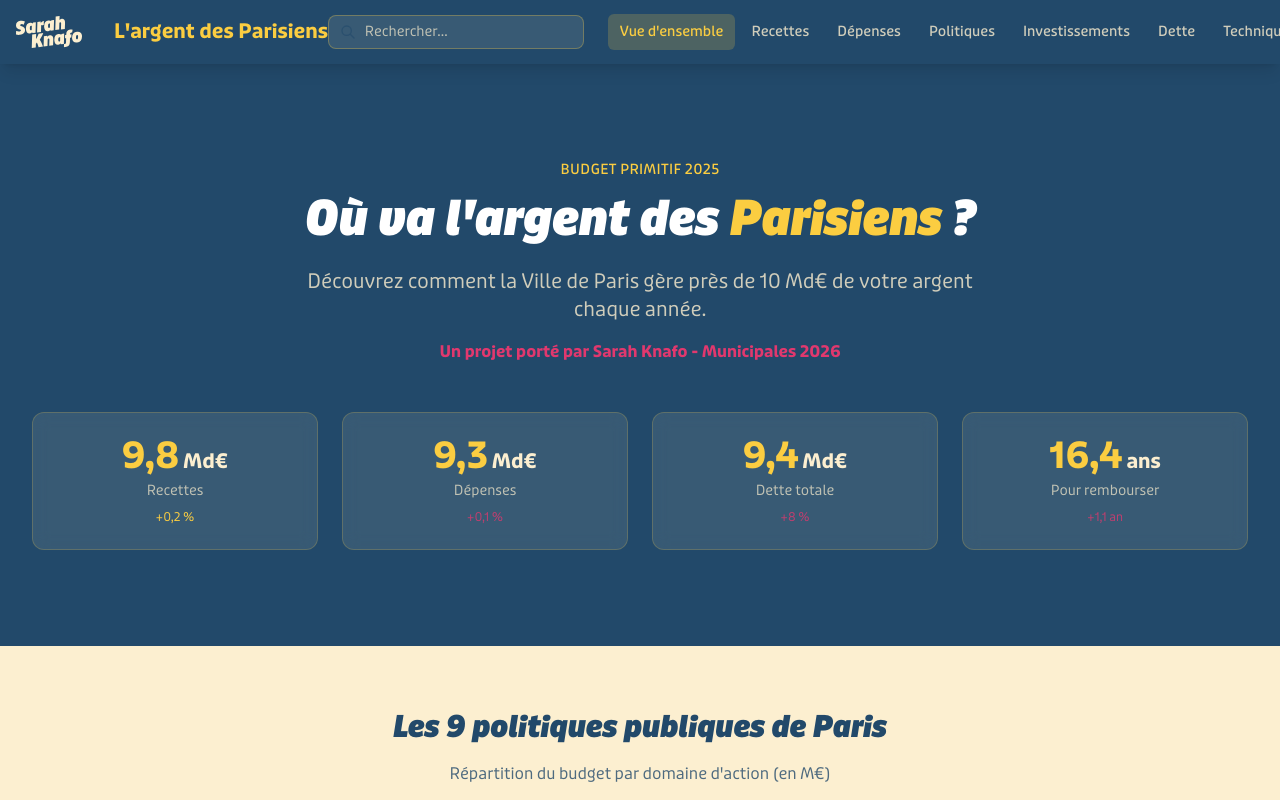
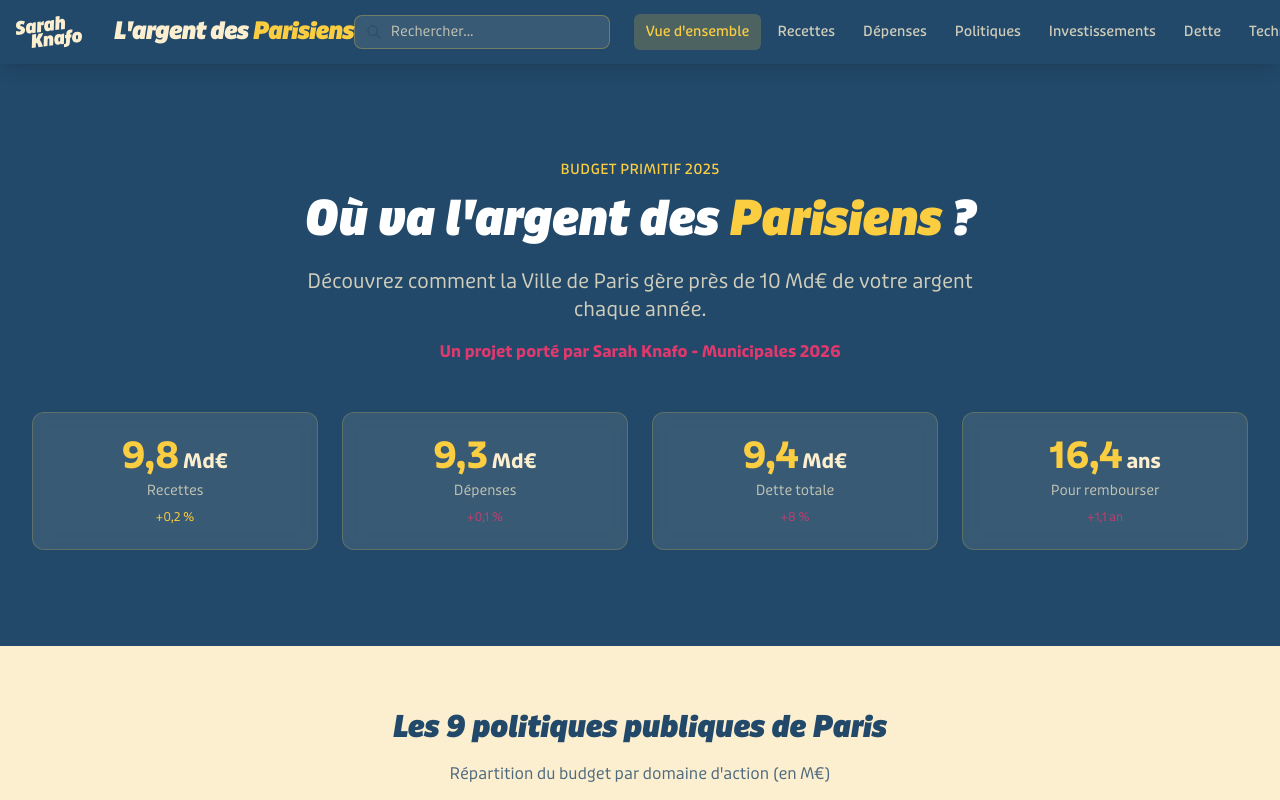
Before and after one commit to TofBoubou/argent-parisiens, a Next.js app: page / in a window 1280 px wide. Shown: the top 800 px of the page. Built offline with nearby package versions, Linux system fonts and the light colour scheme.

Commit message:
Amélioration style titre header - Puffin Display Black Italic

```diff
--- a/src/app/globals.css
+++ b/src/app/globals.css
@@ -135,7 +135,7 @@ table td.text-right {
 }
 
 /* Styles pour les titres avec la police display - Charte: Puffin Display Black Italic */
-h1, h2, h3 {
+h1, h2, h3, .font-display-title {
   font-family: 'Puffin Display', sans-serif;
   font-weight: 900;
   font-style: italic;
--- a/src/components/Header.tsx
+++ b/src/components/Header.tsx
@@ -147,9 +147,10 @@ export default function Header() {
         <nav className="flex-1 max-w-7xl mx-auto px-4 sm:px-6 lg:px-8">
           <div className="flex items-center justify-between h-16">
             {/* Titre */}
-            <Link href="/" className="flex items-center flex-shrink-0">
-              <span className="text-yellow font-bold text-lg md:text-xl font-display whitespace-nowrap">
-                L'argent des Parisiens
+            <Link href="/" className="flex items-center flex-shrink-0 group">
+              <span className="whitespace-nowrap font-display-title text-xl md:text-2xl tracking-tight italic">
+                <span className="text-cream">L'argent des </span>
+                <span className="text-yellow group-hover:text-rose transition-colors">Parisiens</span>
               </span>
             </Link>
 
--- a/tailwind.config.ts
+++ b/tailwind.config.ts
@@ -12,11 +12,13 @@ export default {
         // Charte graphique Sarah Knafo Paris - 4 couleurs officielles uniquement
         primary: "#22496A",      // Bleu Paris
         accent: "#E1386E",       // Rose Framboise
+        rose: "#E1386E",         // Rose Framboise (alias)
         cream: "#FCEFD0",        // Crème Vanille
         yellow: "#FBCD41",       // Jaune Soleil
       },
       fontFamily: {
         display: ['Puffin Display', 'sans-serif'],
+        'display-title': ['Puffin Display', 'sans-serif'],
         sans: ['Puffin Display', 'sans-serif'],
         subtitle: ['Myriad Variable Concept', 'sans-serif'],
       },
```
